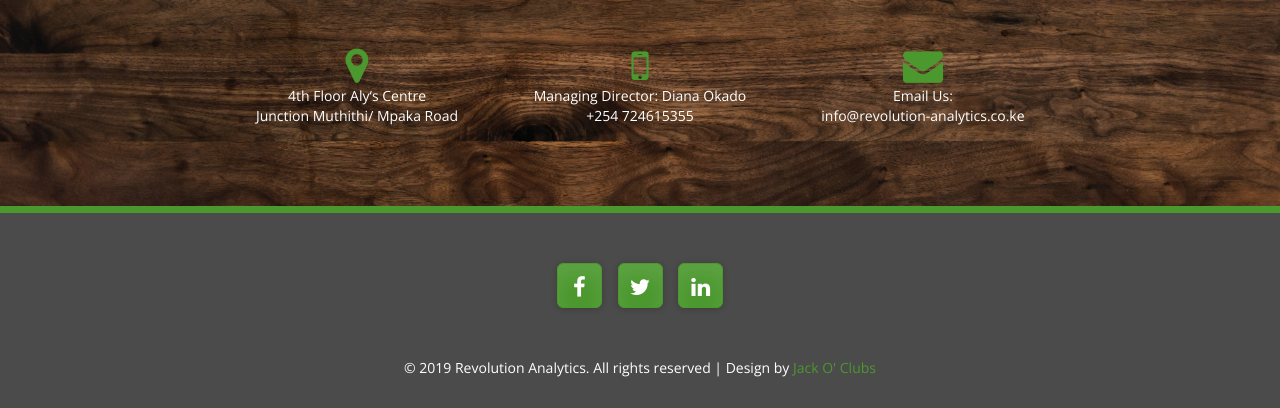
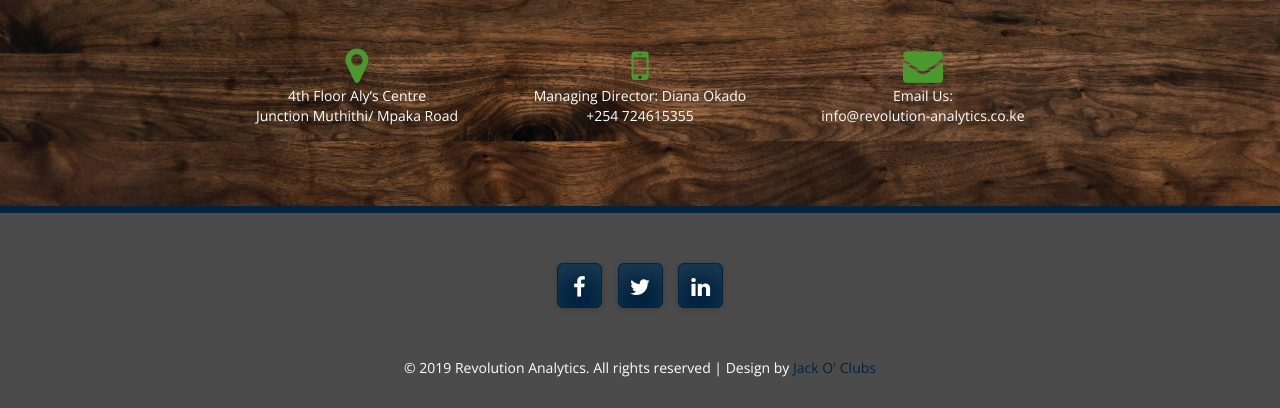
Before and after one commit to ian-iclub/revolution, a PHP site: page /index.php in a window 1280 px wide; the page is wider, and only the part inside the window is pictured. Shown: the part 3963-4371 px from the top of that part. Run offline with PHP 8.4, Linux system fonts and the light colour scheme; some libraries are stand-ins or nearby versions.

Commit message:
Reverted social icons color

```diff
--- a/css/colors/blue.css
+++ b/css/colors/blue.css
@@ -351,7 +351,7 @@ span.price {
 
 /* Footer */
 .bottom-footer {
-	border-top: 7px solid #4B982E;
+	border-top: 7px solid #01233F;
 }
 
 .bottom-footer-left p a {
@@ -359,12 +359,12 @@ span.price {
 }
 
 .bottom-social-icons li a i{
-	background-color: #4B982E;
-	border: 1px solid #4B982E;
+	background-color: #01233F;
+	border: 1px solid #01233F;
 }
 
 .bottom-social-icons li a i:hover{
-	color: #4B982E;
+	color: #01233F;
 }
 
 /* End Footer */
@@ -386,18 +386,18 @@ span.price {
 
 /* To Top */
 a.scroll-up {
-    background: none repeat scroll 0 0 #4B982E;
+    background: none repeat scroll 0 0 #01233F;
 }
 a.scroll-up i {
     color: #fff;
 }
 
 a.scroll-up:hover i {
-    color: #4B982E;
+    color: #01233F;
 }
 
 a.scroll-up:hover {
-	color: #4B982E;
-	border-color: #4B982E;
+	color: #01233F;
+	border-color: #01233F;
 }
 /* End To Top */
--- a/index.html
+++ b/index.html
@@ -630,7 +630,7 @@
                 <p>&copy;
                     <script>
                         document.write(new Date().getFullYear());
-                    </script> Revolution Analytics. All rights reserved &vert; Design by</span> <a href="#" style="color:#4B982E">Jack O'
+                    </script> Revolution Analytics. All rights reserved &vert; Design by</span> <a href="#">Jack O'
                         Clubs</a></p>
             </div>
         </div>
--- a/product-arme.html
+++ b/product-arme.html
@@ -364,7 +364,7 @@
                 <p>&copy;
                     <script>
                         document.write(new Date().getFullYear());
-                    </script> Revolution Analytics. All rights reserved &vert; Design by</span> <a href="#" style="color:#4B982E">Jack O'
+                    </script> Revolution Analytics. All rights reserved &vert; Design by</span> <a href="#">Jack O'
                         Clubs</a></p>
             </div>
         </div>
```
